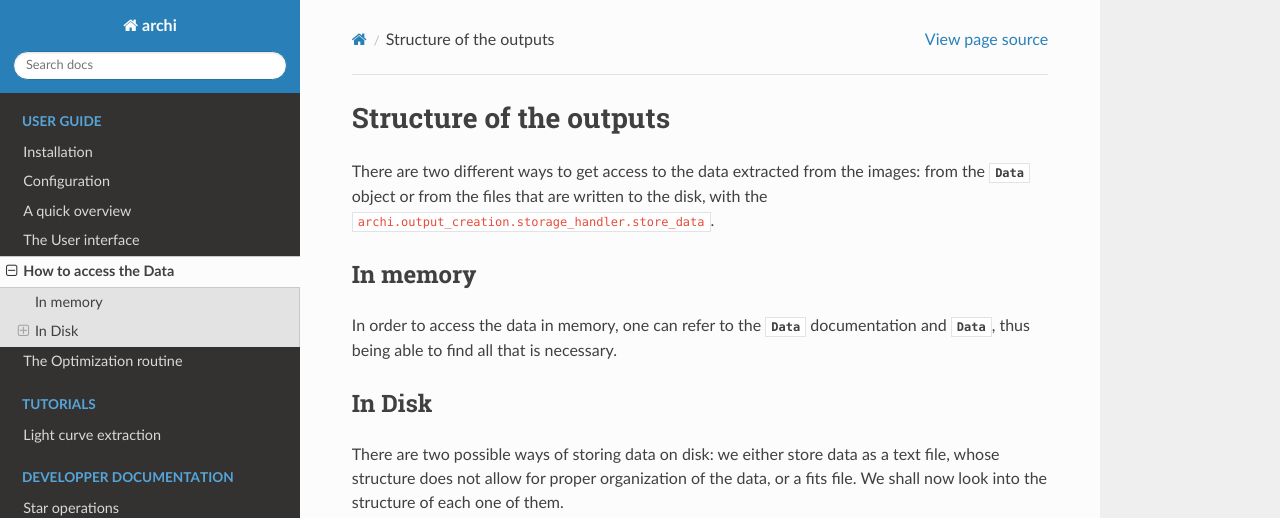
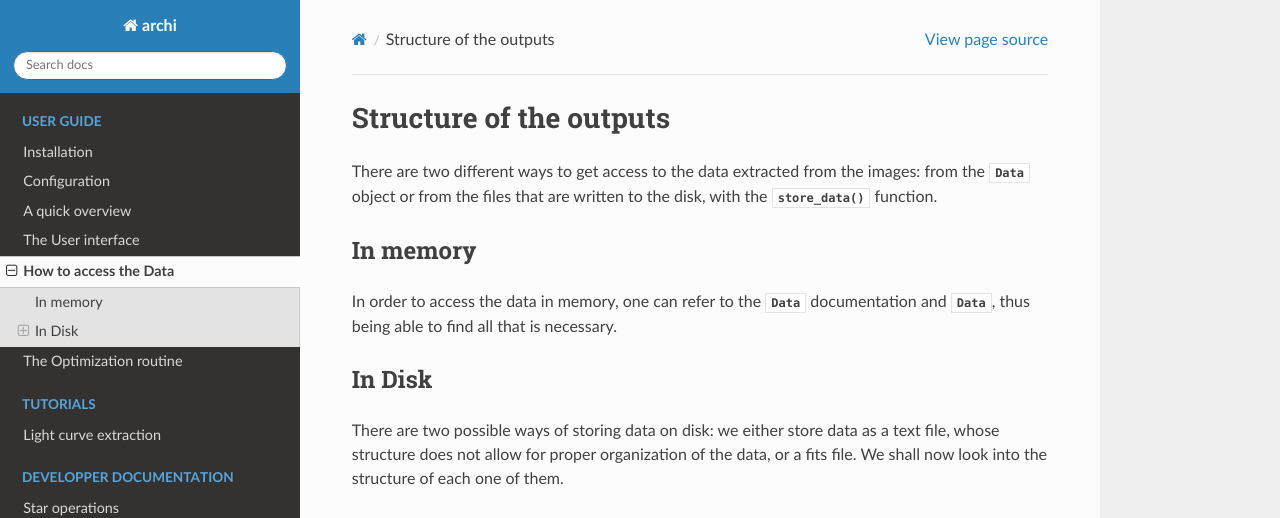
Before and after one commit to Kamuish/archi, a Sphinx documentation site: the page built from docs/user_guides/results.rst, in a window 1280 px wide and 1052 px high. Shown: the top 518 px of the window. Built offline with Sphinx 7.4.7 and the Read the Docs theme 2.0.0, drawn with Linux system fonts in a browser that asks for light colours; cross-references to code outside the pages are shown as plain code; some of the changed lines change nothing that is shown.

Commit message:
improving docs

```diff
--- a/docs/conf.py
+++ b/docs/conf.py
@@ -12,7 +12,7 @@
 #
 import os
 import sys
-sys.path.insert(0, os.path.abspath('/home/andre/archi/'))
+sys.path.insert(0, os.path.abspath('/home/amiguel/archi/'))
 
 
 # -- Project information -----------------------------------------------------
--- a/docs/user_guides/results.rst
+++ b/docs/user_guides/results.rst
@@ -4,7 +4,7 @@
 ============================
 
 There are two different ways to get access to the data extracted from the images: from the  :class:`~archi.data_objects.Data.Data` object or
-from the files that are written to the disk, with the :function:`archi.output_creation.storage_handler.store_data`.
+from the files that are written to the disk, with the :py:func:`~archi.output_creation.storage_handler.store_data` function.
 
 
 
@@ -24,10 +24,12 @@
 Text file
 ^^^^^^^^^^^^^^
 
-:noindex: .. automodule:: archi.utils.data_export.export_txt
 
+.. automodule:: archi.utils.data_export.export_txt
+    :members:
 
 Fits file
 ^^^^^^^^^^^^^^
 
-:noindex: .. automodule:: archi.utils.data_export.export_fits
+.. automodule:: archi.utils.data_export.export_fits
+    :members:
```
